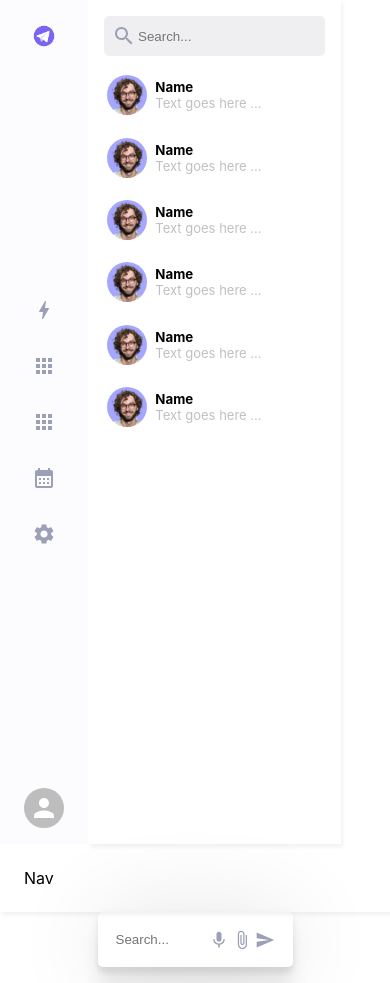
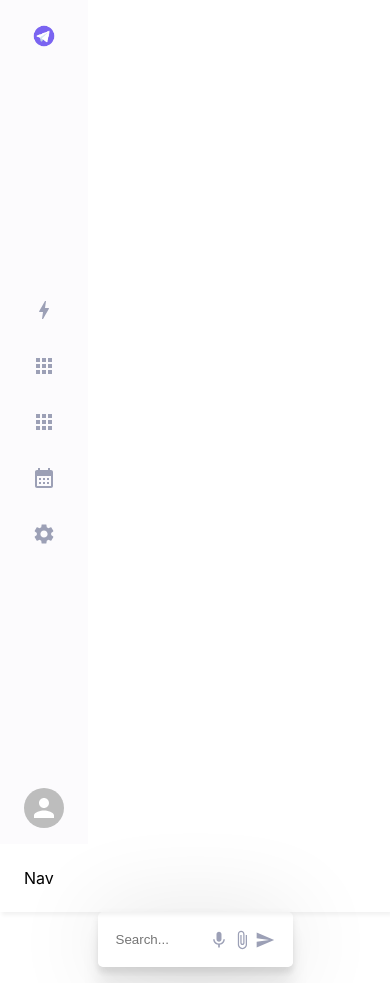
Before and after one commit to 007Steve/Messenger-App-3.0, a Next.js app: page / in a window 390 px wide. Built offline with nearby package versions, Linux system fonts and the light colour scheme.

Commit message:
updated css

```diff
--- a/styles/Home.module.css
+++ b/styles/Home.module.css
@@ -1,3 +1,11 @@
 .container {
+ display: flex;
+ justify-content: space-between;
+ min-height: 100vh;
+}
 
-}
+@media only screen and (max-width: 678px) {
+    .container {
+      flex-direction: column;
+    }
+  }
--- a/styles/Sidebar.module.css
+++ b/styles/Sidebar.module.css
@@ -2,7 +2,8 @@
     width: 20vw;
     display: flex;
     background-position: right;
-
+    z-index: 2;
+    /* flex: .30; */
 }
 
 .sidebar__Container {
@@ -63,3 +64,20 @@
     color: #9CA0B6;
 
 }
+
+
+@media only screen and (max-width: 878px) {
+    .sidebar__iconsContainer {
+     display: none;
+    }
+  }
+
+  @media only screen and (max-width: 678px) {
+    .sidebar__messageContainer{
+     display: none;
+    }
+    .sidebar__iconsContainer {
+        display: flex;
+        flex-direction: column;
+       }
+  }
```
